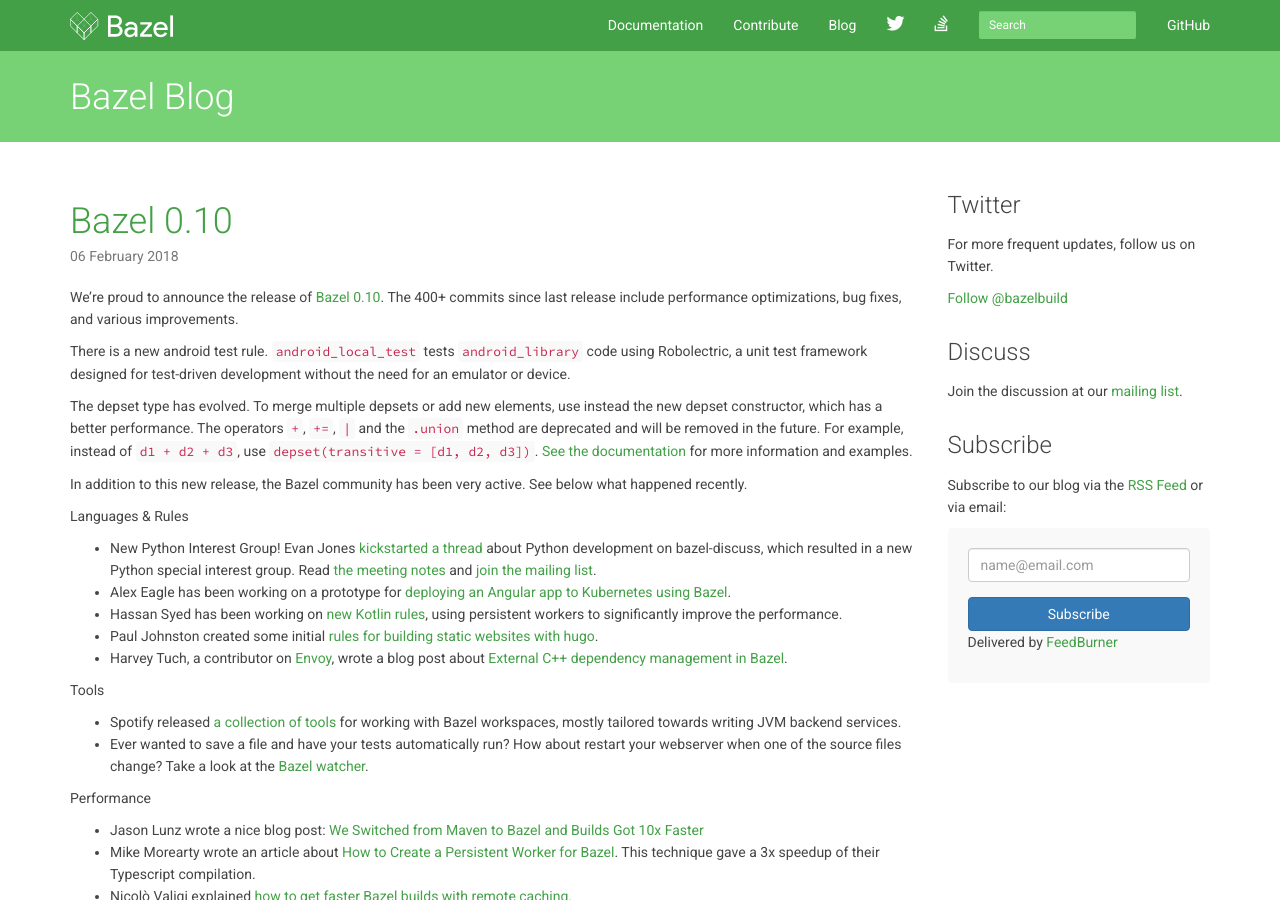
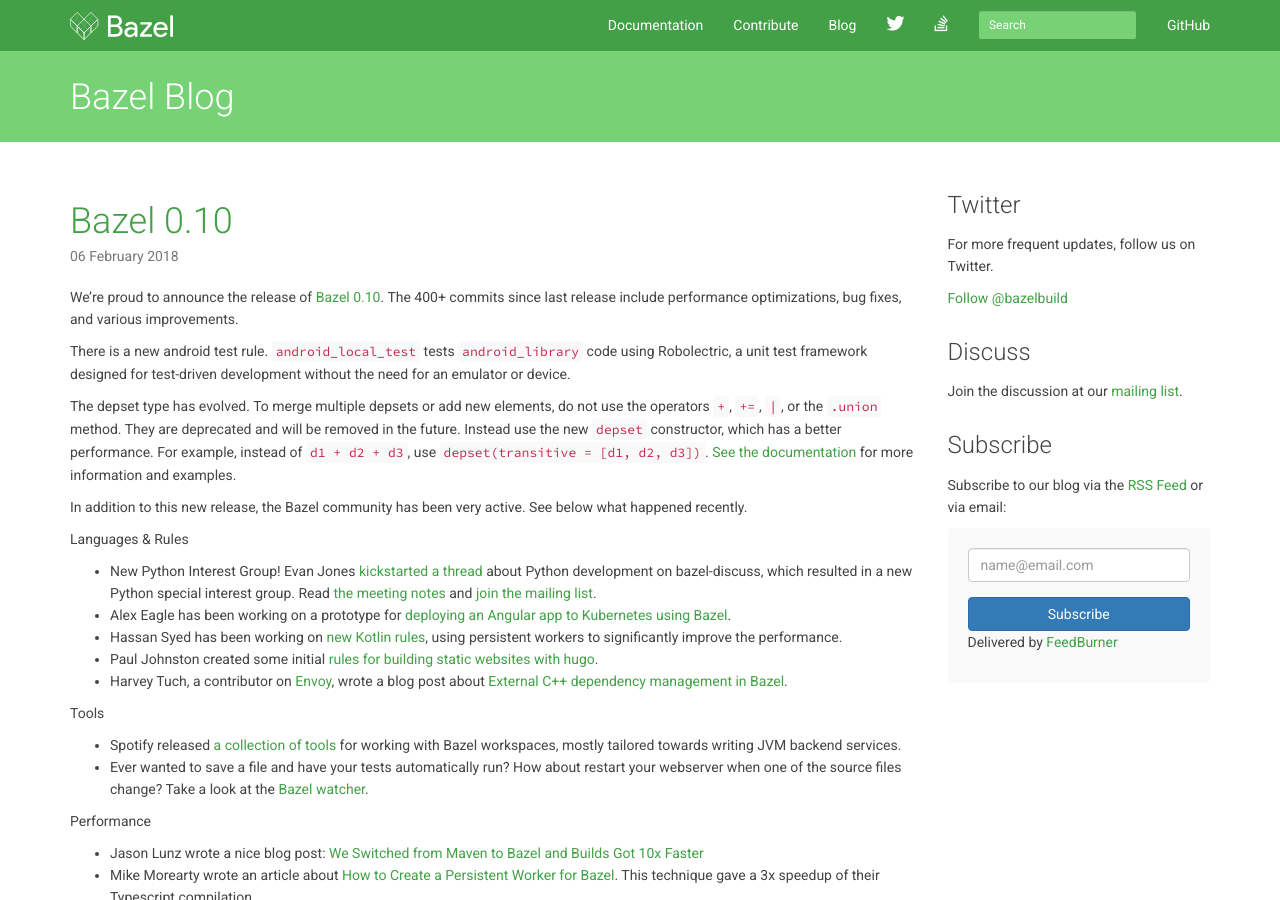
Before and after one commit to bazelbuild/bazel-blog, a Jekyll site: the page built from index.html, in a window 1280 px wide and 900 px high. Built offline with Jekyll 4.4.1, drawn with Linux system fonts in a browser that asks for light colours; nearby versions of some CDN libraries; library files that are not in the unit come from our copies; Markdown is read by kramdown in place of the engine named in the settings; the list of posts is cut into pages by our own code.

Commit message:
Rephrase paragraph (depset operators).

```diff
--- a/_posts/2018-02-06-bazel-0.10.md
+++ b/_posts/2018-02-06-bazel-0.10.md
@@ -11,11 +11,11 @@
 code using Robolectric, a unit test framework designed for test-driven
 development without the need for an emulator or device.
 
-The depset type has evolved. To merge multiple depsets or add new elements, use
-instead the new depset constructor, which has a better performance. The
-operators `+`, `+=`, `|` and the `.union` method are deprecated and will be
-removed in the future. For example, instead of `d1 + d2 + d3`, use
-`depset(transitive = [d1, d2, d3])`.
+The depset type has evolved. To merge multiple depsets or add new elements, do
+not use the operators `+`, `+=`, `|`, or the `.union` method. They are
+deprecated and will be removed in the future. Instead use the new `depset`
+constructor, which has a better performance. For example, instead of
+`d1 + d2 + d3`, use `depset(transitive = [d1, d2, d3])`.
 [See the documentation](https://docs.bazel.build/versions/master/skylark/depsets.html)
 for more information and examples.
 
```
